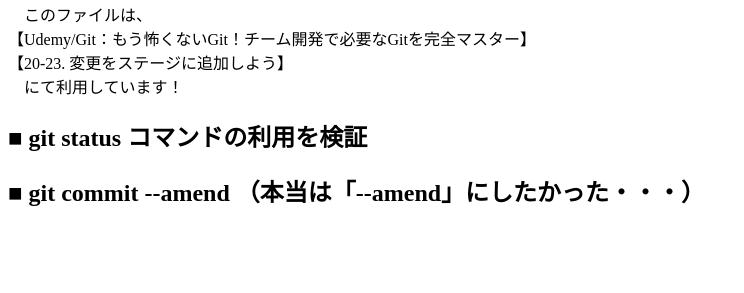
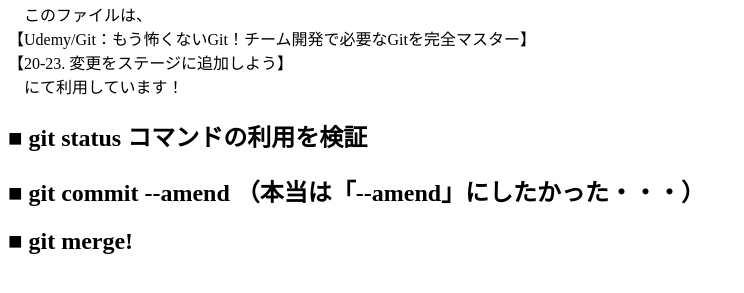
Before and after one commit to SuperNaoT/Udemy_Git-tutorial, a plain HTML site: page index.html in a window 1280 px wide. Shown: the part 87-380 px from the top of the page, without its empty margins (0-744 px from the left). Drawn offline with nearby package versions, Linux system fonts and the light colour scheme.

Commit message:
Update index.html

```diff
--- a/index.html
+++ b/index.html
@@ -31,6 +31,7 @@
     <article>
       <h2>■ git status コマンドの利用を検証</h2>
       <h2>■ git commit --amend （本当は「--amend」にしたかった・・・）</h2>
+      <h2>■ git merge!</h2>
     </article>
   </main>
 </body>
```
